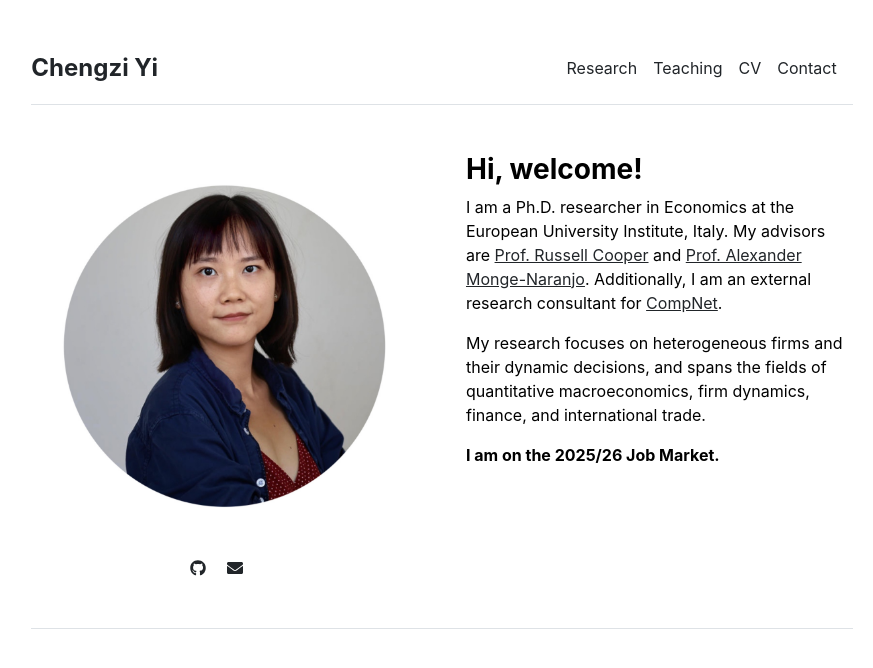
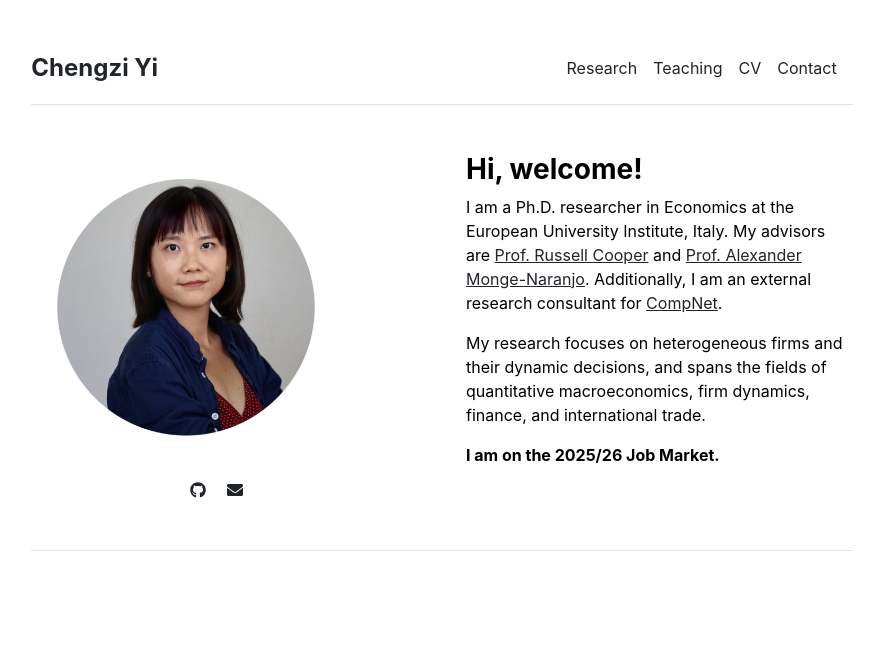
Before and after one commit to chengzi-yi/chengzi-yi.github.io, a Jekyll site: the page built from index.md, in a window 1280 px wide. Shown: the top 668 px of the page, without its empty margins (198-1071 px from the left). Built offline with Jekyll 4.4.1, drawn with Linux system fonts in a browser that asks for light colours.

Commit message:
update layout

```diff
--- a/_layouts/home.html
+++ b/_layouts/home.html
@@ -4,7 +4,7 @@ layout: default
 
 <div class="row g-5 mb-5">
   <div class="col-md-6">
-    <img src="{{ site.github.url }}/assets/img/profile.jpg" alt="Home" class="img-fluid" width="100%">
+    <img src="{{ site.github.url }}/assets/img/profile.jpg" alt="Home" class="img-fluid" width="80%">
     <div class="mt-3 text-center home-social">
       {% for item in site.data.settings.social %}
       {% assign style = item.style | default: 'fab' %}
```
